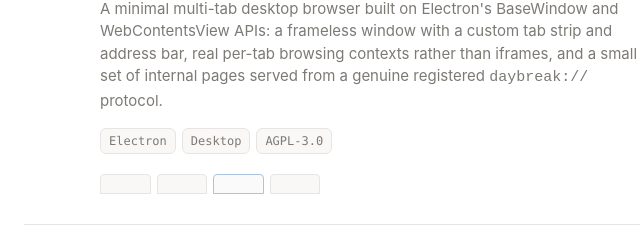
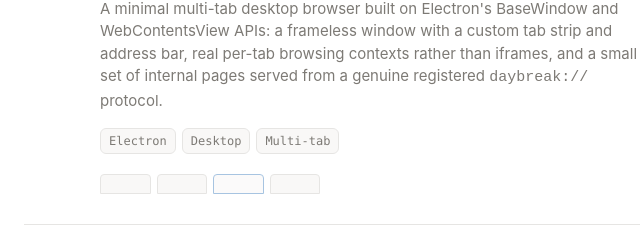
Before and after one commit to whitedragon-dev/website, a plain HTML site: page public/index.html in a window 1280 px wide. Shown: the part 1300-1540 px from the top of the page, 134-774 px from the left. Drawn offline with Linux system fonts and the light colour scheme.

Commit message:
Update index.html

```diff
--- a/public/index.html
+++ b/public/index.html
@@ -540,7 +540,7 @@
           <div class="p-body">
             <h3 class="p-title"><a href="https://github.com/whitedragon-software/daybreak">daybreak <span class="arw" aria-hidden="true">&#8599;</span></a></h3>
             <p class="p-desc">A minimal multi-tab desktop browser built on Electron's BaseWindow and WebContentsView APIs: a frameless window with a custom tab strip and address bar, real per-tab browsing contexts rather than iframes, and a small set of internal pages served from a genuine registered <code>daybreak://</code> protocol.</p>
-            <ul class="tags"><li>Electron</li><li>Desktop</li><li>AGPL-3.0</li></ul>
+            <ul class="tags"><li>Electron</li><li>Desktop</li><li>Multi-tab</li></ul>
             <div class="dbk" aria-hidden="true">
               <span class="tab"></span><span class="tab"></span><span class="tab"></span><span class="tab"></span>
             </div>
@@ -898,4 +898,4 @@
 })();
 </script>
 </body>
-         </html>
+</html>
```
